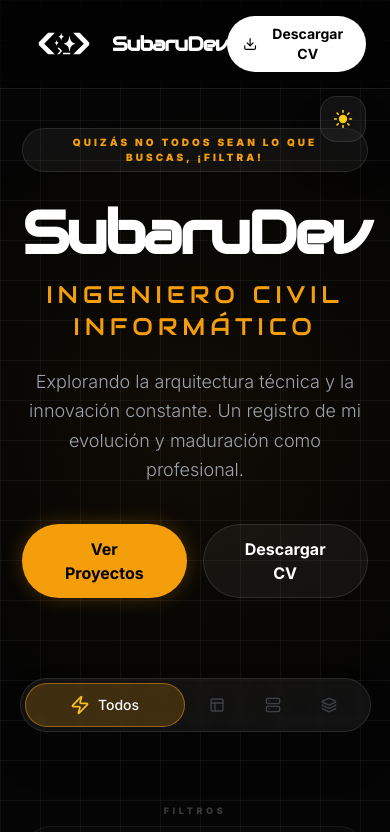
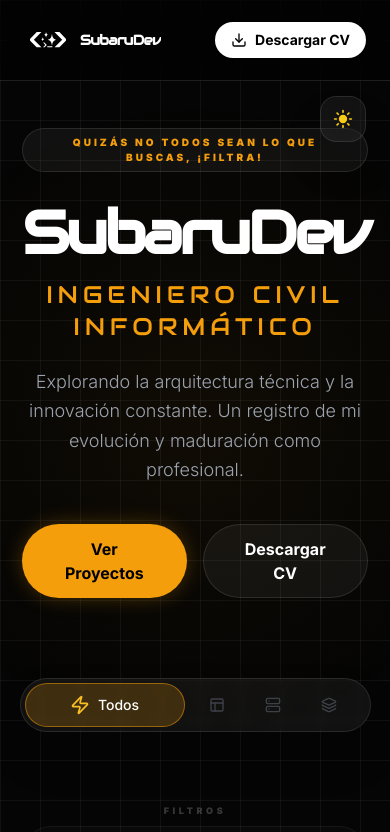
Before and after one commit to SubaruDev0/Portfolio, a Next.js app: page / in a window 390 px wide. Shown: the top 832 px of the page. Built offline with nearby package versions, Linux system fonts and the light colour scheme; no server answers; the database is empty.

Commit message:
Nuevo FAVICON.ICO personalizado

```diff
--- a/src/app/layout.tsx
+++ b/src/app/layout.tsx
@@ -9,7 +9,7 @@ const inter = Inter({
 });
 
 export const metadata: Metadata = {
-  title: "SubaruDev // Portfolio",
+  title: "SubaruDev - Portfolio",
   description: "Portafolio profesional de Javier Sebastián Morales Subaru - Ingeniero Civil Informático",
   icons: {
     icon: '/logos/sd-icon.png',
--- a/src/components/Navbar.tsx
+++ b/src/components/Navbar.tsx
@@ -20,13 +20,13 @@ export default function Navbar({ themeColor, onOpenCV, isDarkMode = true }: Navb
       <div className="max-w-7xl mx-auto px-6 py-4 flex justify-between items-center">
         <Link
           href="/"
-          className="text-xl font-bold tracking-tighter flex items-center gap-2 group"
+          className="text-sm md:text-xl font-bold tracking-tighter flex items-center gap-2 group"
           style={{ color: isDarkMode ? 'white' : 'black' }}
           onMouseEnter={(e) => (e.currentTarget.style.color = themeColor)}
           onMouseLeave={(e) => (e.currentTarget.style.color = isDarkMode ? 'white' : 'black')}
         >
           <div
-            className={`relative w-20 h-10 flex items-center justify-center overflow-visible rounded-sm transition-all duration-500 bg-transparent`}
+            className={`relative w-12 h-12 md:w-20 md:h-10 flex items-center justify-center overflow-visible rounded-sm transition-all duration-500 bg-transparent`}
           >
             {/* Contenedor absoluto para que el SVG pueda crecer sin empujar el layout */}
             <div
@@ -35,7 +35,7 @@ export default function Navbar({ themeColor, onOpenCV, isDarkMode = true }: Navb
               <svg
                 xmlns="http://www.w3.org/2000/svg"
                 viewBox="0 0 2048 959"
-                className="w-14 h-14 object-contain transform transition-transform duration-300"
+                className="w-10 h-10 md:w-14 md:h-14 object-contain transform transition-transform duration-300"
                 // Forzar fill vía style para que el logo herede `currentColor` y
                 // activar pointer-events sólo donde el SVG está pintado
                 style={{ fill: 'currentColor', pointerEvents: 'visiblePainted' }}
@@ -61,7 +61,7 @@ export default function Navbar({ themeColor, onOpenCV, isDarkMode = true }: Navb
                 />
             </div>
           </div>
-          <span className={`transition-all duration-500 logo-text text-current`}>SubaruDev</span>
+          <span className={`transition-all duration-500 logo-text text-current text-sm md:text-xl truncate`}>SubaruDev</span>
         </Link>
 
         <div className={`hidden md:flex items-center gap-6 text-[10px] font-black uppercase tracking-[0.2em] ${isDarkMode ? 'text-gray-400' : 'text-slate-900'}`}>
```
Also changed, not shown: 1 other file (tests, documents, lock files or other folders).
